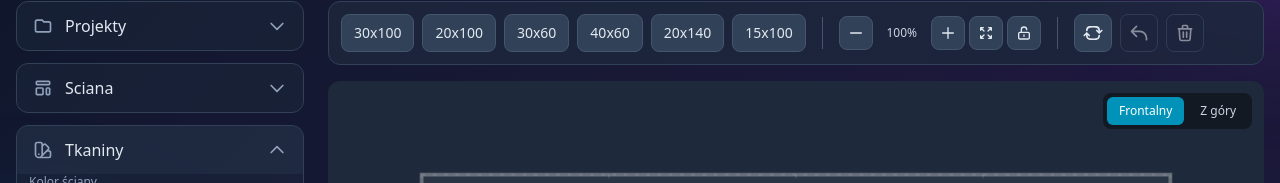
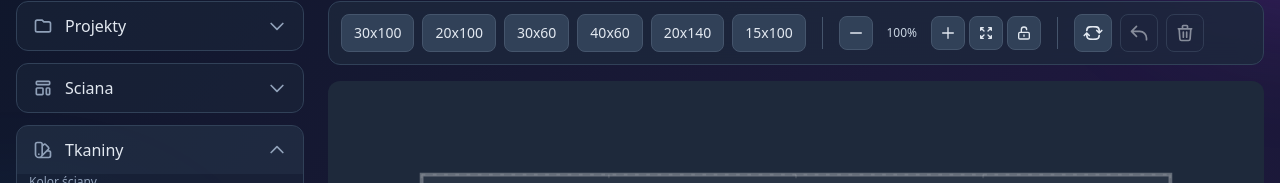
Before and after one commit to Rzempal/kreator, a Next.js app in the folder kreator-app/: page / in a window 1280 px wide. Shown: the part 115-298 px from the top of the page. Built offline with nearby package versions, Linux system fonts and the light colour scheme.

Commit message:
#29 feat: introduce `TopView` component for top-down wall segment visualization and create `Canvas` component.

```diff
--- a/kreator-app/src/components/canvas/Canvas.tsx
+++ b/kreator-app/src/components/canvas/Canvas.tsx
@@ -1,4 +1,4 @@
-// src/components/canvas/Canvas.tsx v0.009 Przelacznik widoku frontalny/z gory
+// src/components/canvas/Canvas.tsx v0.010 Oba widoki jednoczesnie (frontalny + rzut z gory ponizej)
 'use client';
 
 import { useRef, useState, useCallback, useEffect, useMemo } from 'react';
@@ -18,7 +18,6 @@ export default function Canvas() {
   const containerRef = useRef<HTMLDivElement>(null);
   const [isPanning, setIsPanning] = useState(false);
   const [panStart, setPanStart] = useState({ x: 0, y: 0 });
-  const [viewType, setViewType] = useState<'frontal' | 'top'>('frontal');
 
   // Store
   const wall = useWall();
@@ -54,9 +53,10 @@ export default function Canvas() {
     ...wall.segments.flatMap((seg) => [seg.startHeight, seg.endHeight])
   );
 
-  // SVG viewBox
+  // SVG viewBox - dodatkowe miejsce na widok z gory
+  const TOP_VIEW_HEIGHT = 150; // wysokosc na widok z gory
   const viewBoxWidth = totalWidth * SCALE + PADDING * 2;
-  const viewBoxHeight = maxHeight * SCALE + PADDING * 2;
+  const viewBoxHeight = maxHeight * SCALE + PADDING * 2 + TOP_VIEW_HEIGHT;
 
   // Oblicz clip paths dla wszystkich paneli (dla skosow)
   const panelClipPaths = useMemo(() => {
@@ -413,32 +413,6 @@ export default function Canvas() {
       style={{ backgroundColor: canvasColor }}
       onContextMenu={handleContextMenu}
     >
-      {/* Przelacznik widoku frontalny/z gory */}
-      <div className="absolute top-3 right-3 z-10 flex gap-1 bg-black/40 rounded-lg p-1">
-        <button
-          onClick={() => setViewType('frontal')}
-          className={cn(
-            'px-3 py-1.5 text-xs font-medium rounded-md transition-all',
-            viewType === 'frontal'
-              ? 'bg-cyan-600 text-white'
-              : 'text-slate-300 hover:bg-slate-700'
-          )}
-        >
-          Frontalny
-        </button>
-        <button
-          onClick={() => setViewType('top')}
-          className={cn(
-            'px-3 py-1.5 text-xs font-medium rounded-md transition-all',
-            viewType === 'top'
-              ? 'bg-cyan-600 text-white'
-              : 'text-slate-300 hover:bg-slate-700'
-          )}
-        >
-          Z góry
-        </button>
-      </div>
-
       <svg
         ref={svgRef}
         viewBox={`0 0 ${viewBoxWidth} ${viewBoxHeight}`}
@@ -468,9 +442,7 @@ export default function Canvas() {
 
         {/* Grupa z transformacja (padding + pan) */}
         <g transform={`translate(${PADDING + pan.x}, ${PADDING + pan.y})`}>
-          {viewType === 'frontal' ? (
-            <>
-              {/* Sciana */}
+          {/* Widok frontalny */}
           <WallComponent wall={wall} scale={SCALE} />
 
           {/* Panele */}
@@ -505,15 +477,20 @@ export default function Canvas() {
               showWaste={previewClipPath?.hasClip}
             />
           )}
-            </>
-          ) : (
-            /* Widok z gory */
-            <TopView wall={wall} scale={SCALE} />
-          )}
+
+          {/* Widok z gory - ponizej widoku frontalnego */}
+          <g transform={`translate(0, ${maxHeight * SCALE + 50})`}>
+            <TopView
+              wall={wall}
+              scale={SCALE}
+              totalWidth={totalWidth}
+              alignToFrontal={true}
+            />
+          </g>
         </g>
       </svg>
 
-      {/* Wskazowki dla uzytkownika (na gorze - blizej toolbar) */}
+      {/* Wskazowki dla uzytkownika */}
       {activePanelSize && !preview.locked && !preview.isDragging && (
         <div className="absolute top-4 left-1/2 -translate-x-1/2 bg-black/70 text-white px-4 py-2 rounded-full text-sm">
           Dotknij aby umiescic panel {preview.width}x{preview.height}
@@ -544,14 +521,12 @@ export default function Canvas() {
         </div>
       )}
 
-      {/* Info o trybie gumki */}
       {toolMode === 'erase' && !toolbarHint && (
         <div className="absolute top-4 left-1/2 -translate-x-1/2 bg-red-600/90 text-white px-4 py-2 rounded-full text-sm">
           Tryb gumki - dotknij panel aby go usunac
         </div>
       )}
 
-      {/* Podpowiedz z toolbar (najwyzszy priorytet) */}
       {toolbarHint && (
         <div className="absolute top-4 left-1/2 -translate-x-1/2 bg-slate-700/95 text-white px-4 py-2 rounded-full text-sm border border-slate-500 shadow-lg">
           {toolbarHint}
--- a/kreator-app/src/components/canvas/TopView.tsx
+++ b/kreator-app/src/components/canvas/TopView.tsx
@@ -1,4 +1,4 @@
-// src/components/canvas/TopView.tsx v0.001 Widok z gory - rzut segmentow z katami
+// src/components/canvas/TopView.tsx v0.002 Wyrownianie Main segmentu z widokiem frontalnym
 'use client';
 
 import { useMemo } from 'react';
@@ -8,6 +8,8 @@ import { useCanvasColor, useAddons } from '@/store/useKreatorStore';
 interface TopViewProps {
     wall: WallType;
     scale: number;
+    totalWidth: number;      // szerokosc sciany z widoku frontalnego (cm)
+    alignToFrontal: boolean; // czy wyrownac Main segment z widokiem frontalnym
 }
 
 // Funkcja do obliczania jasnosci koloru
@@ -20,7 +22,7 @@ function isLightColor(hex: string): boolean {
     return luminance > 0.5;
 }
 
-export default function TopView({ wall, scale }: TopViewProps) {
+export default function TopView({ wall, scale, totalWidth, alignToFrontal }: TopViewProps) {
     const canvasColor = useCanvasColor();
     const addons = useAddons();
     const isLight = useMemo(() => isLightColor(canvasColor), [canvasColor]);
@@ -35,7 +37,13 @@ export default function TopView({ wall, scale }: TopViewProps) {
     const textColor = isLight ? 'rgba(0, 0, 0, 0.8)' : 'rgba(255, 255, 255, 0.8)';
     const mainColor = '#a855f7'; // purple-500
 
+    // Znajdz index Main segmentu
+    const masterIndex = useMemo(() => {
+        return wall.segments.findIndex(seg => seg.id === wall.masterSegmentId);
+    }, [wall.segments, wall.masterSegmentId]);
+
     // Oblicz pozycje segmentow w widoku z gory
+    // Main segment jest wyrownany poziomo (kat = 0) i zaczyna sie na odpowiedniej pozycji X
     const segmentPositions = useMemo(() => {
         const positions: Array<{
             id: string;
@@ -48,44 +56,111 @@ export default function TopView({ wall, scale }: TopViewProps) {
             isMaster: boolean;
         }> = [];
 
-        let currentX = 50; // Start z paddingiem
-        let currentY = 100; // Srodek canvy
-        let currentAngle = 0; // Kat w stopniach (0 = w prawo)
+        // Najpierw oblicz skumulowane pozycje X w widoku frontalnym dla kazdego segmentu
+        const frontalPositions: number[] = [];
+        let cumX = 0;
+        for (const seg of wall.segments) {
+            frontalPositions.push(cumX);
+            cumX += seg.width;
+        }
 
-        for (let i = 0; i < wall.segments.length; i++) {
-            const segment = wall.segments[i];
-            const isMaster = wall.masterSegmentId === segment.id;
+        // Pozycja startowa Main segmentu (wyrownana z widokiem frontalnym)
+        const masterFrontalX = masterIndex >= 0 ? frontalPositions[masterIndex] * scale : 0;
 
-            // Oblicz punkt koncowy segmentu
-            const angleRad = (currentAngle * Math.PI) / 180;
-            const endX = currentX + segment.width * scale * Math.cos(angleRad);
-            const endY = currentY + segment.width * scale * Math.sin(angleRad);
+        // Srodek Y dla widoku z gory
+        const centerY = 50;
 
-            positions.push({
-                id: segment.id,
-                x1: currentX,
-                y1: currentY,
-                x2: endX,
-                y2: endY,
-                width: segment.width,
-                angle: currentAngle,
-                isMaster,
-            });
+        // Buduj pozycje od Main segmentu w obie strony
+        // Main segment jest poziomy (kat 0)
 
-            // Aktualizuj pozycje dla nastepnego segmentu
-            currentX = endX;
-            currentY = endY;
+        // Segmenty przed Main (od Main do poczatku)
+        let prevPositions: typeof positions = [];
+        if (masterIndex > 0) {
+            let x = masterFrontalX;
+            let y = centerY;
+            let angle = 180; // Kierunek w lewo
 
-            // Zmien kat dla nastepnego segmentu
-            if (i < wall.segments.length - 1) {
-                // 90 = skret w prawo (+90), 180 = prosto (0), 270 = skret w lewo (-90)
-                const turnAngle = segment.angle === 90 ? 90 : segment.angle === 270 ? -90 : 0;
-                currentAngle += turnAngle;
+            for (let i = masterIndex - 1; i >= 0; i--) {
+                const segment = wall.segments[i];
+                const angleRad = (angle * Math.PI) / 180;
+                const startX = x - segment.width * scale * Math.cos(angleRad);
+                const startY = y - segment.width * scale * Math.sin(angleRad);
+
+                prevPositions.unshift({
+                    id: segment.id,
+                    x1: startX,
+                    y1: startY,
+                    x2: x,
+                    y2: y,
+                    width: segment.width,
+                    angle,
+                    isMaster: false,
+                });
+
+                x = startX;
+                y = startY;
+
+                // Kat dla nastepnego segmentu (idziemy wstecz)
+                if (i > 0) {
+                    const prevSegment = wall.segments[i - 1];
+                    const turnAngle = prevSegment.angle === 90 ? -90 : prevSegment.angle === 270 ? 90 : 0;
+                    angle += turnAngle;
+                }
             }
         }
 
-        return positions;
-    }, [wall.segments, wall.masterSegmentId, scale]);
+        // Main segment (poziomy)
+        const masterSegment = wall.segments[masterIndex] || wall.segments[0];
+        if (masterSegment) {
+            const masterPos = {
+                id: masterSegment.id,
+                x1: masterFrontalX,
+                y1: centerY,
+                x2: masterFrontalX + masterSegment.width * scale,
+                y2: centerY,
+                width: masterSegment.width,
+                angle: 0,
+                isMaster: true,
+            };
+
+            // Segmenty po Main (od Main do konca)
+            let postPositions: typeof positions = [];
+            let x = masterPos.x2;
+            let y = centerY;
+            let angle = 0; // Kierunek w prawo
+
+            for (let i = masterIndex + 1; i < wall.segments.length; i++) {
+                // Kat polaczenia z poprzedniego segmentu
+                const prevSegment = wall.segments[i - 1];
+                const turnAngle = prevSegment.angle === 90 ? 90 : prevSegment.angle === 270 ? -90 : 0;
+                angle += turnAngle;
+
+                const segment = wall.segments[i];
+                const angleRad = (angle * Math.PI) / 180;
+                const endX = x + segment.width * scale * Math.cos(angleRad);
+                const endY = y + segment.width * scale * Math.sin(angleRad);
+
+                postPositions.push({
+                    id: segment.id,
+                    x1: x,
+                    y1: y,
+                    x2: endX,
+                    y2: endY,
+                    width: segment.width,
+                    angle,
+                    isMaster: false,
+                });
+
+                x = endX;
+                y = endY;
+            }
+
+            return [...prevPositions, masterPos, ...postPositions];
+        }
+
+        return prevPositions;
+    }, [wall.segments, wall.masterSegmentId, scale, masterIndex]);
+
 
     // Oblicz bounding box
     const bounds = useMemo(() => {
```
Lines whose indentation alone changed are shown as unchanged.
